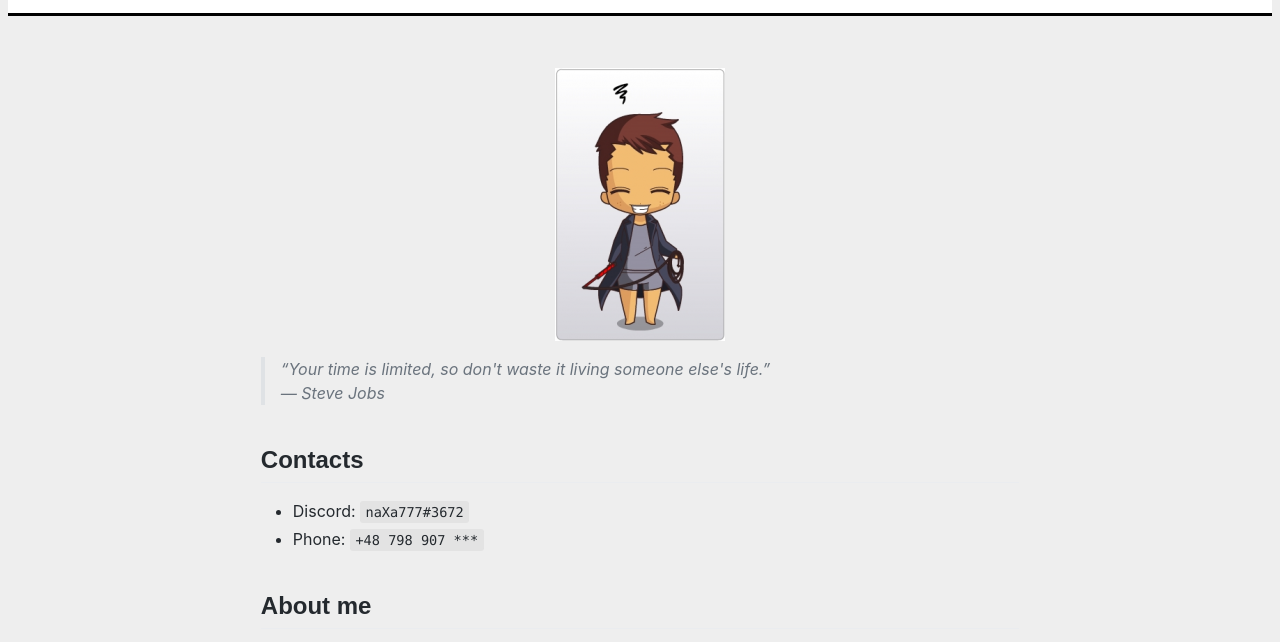
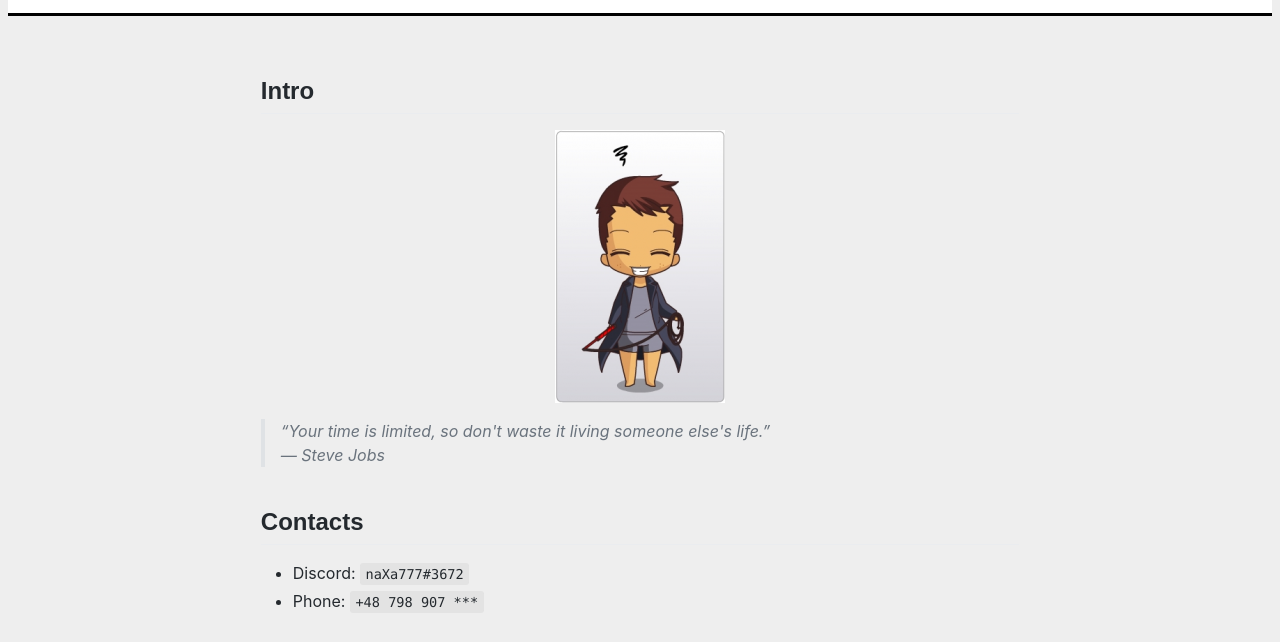
Before and after one commit to naXa777/rsschool-cv, a plain HTML site: page index.html in a window 1280 px wide. Shown: the part 86-728 px from the top of the page. Drawn offline with Linux system fonts and the light colour scheme; a web font is replaced by a local one.

Commit message:
fix: add missing header to section

```diff
--- a/index.html
+++ b/index.html
@@ -15,6 +15,7 @@
         </header>
 
         <section>
+            <h2 id="intro">Intro</h2>
             <figure class="avatar-container">
                 <img src="./images/chibi_me.png" alt="Avatar" class="avatar" />
             </figure>
```
